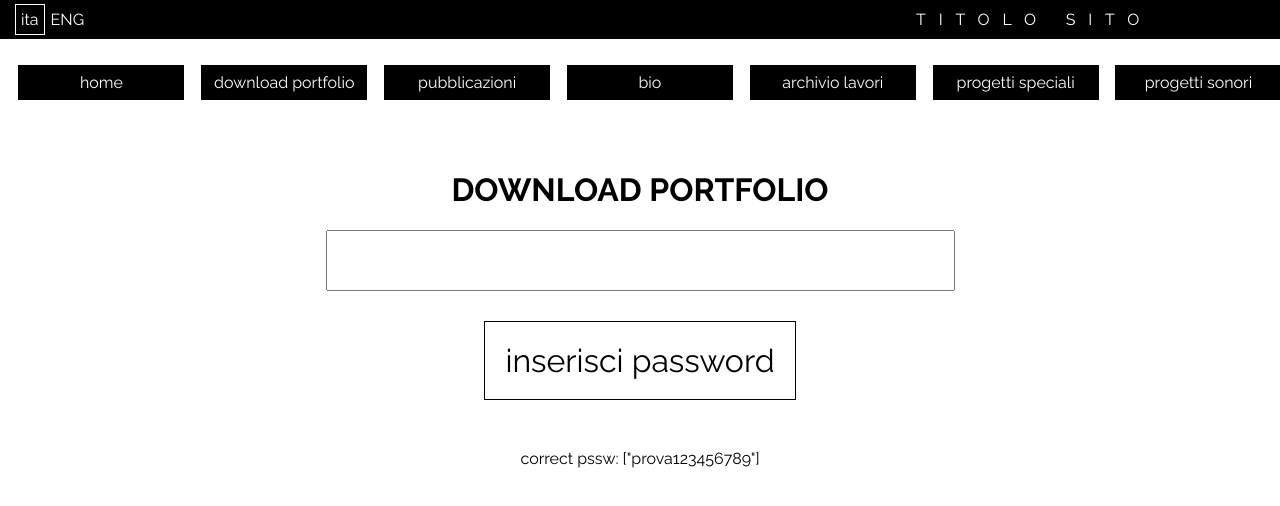
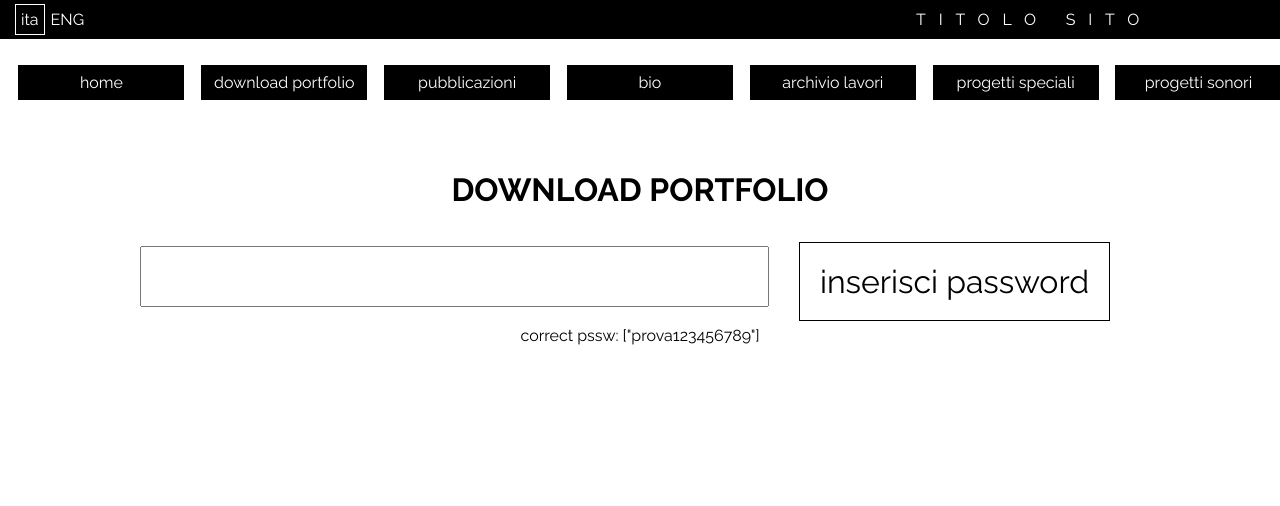
Before and after one commit to carlogambi/sciaraffawebsite, a React (Create React App) app: page / in a window 1280 px wide. Both pictures are taken after a click on the element "download portfolio". Shown: the top 506 px of the page. Built offline with nearby package versions, Linux system fonts and the light colour scheme.

Commit message:
prova react router

```diff
--- a/package.json
+++ b/package.json
@@ -9,7 +9,7 @@
     "react": "^16.13.1",
     "react-dom": "^16.13.1",
     "react-scripts": "3.4.3",
-    "jquery":"^3.5.1"
+    "jquery": "^3.5.1"
   },
   "scripts": {
     "start": "react-scripts start",
--- a/src/components/desktop/children/content-container/children/download-portfolio/download-portfolio.js
+++ b/src/components/desktop/children/content-container/children/download-portfolio/download-portfolio.js
@@ -2,6 +2,38 @@ import React, {useState} from 'react';
 import backToTop from './../../../../../../utils/back-to-top'
 
 import './download-portfolio.css';
+
+const PsswGate = (props) => {
+    const [inputValue, setInputValue] = useState('');
+    const [firstTry, setFirstTry] = useState(true);
+    const errTxt = 'WRONG PASSWORD';
+
+return  <div>
+            <p>{firstTry?'':errTxt}</p>
+            <input
+            type="text"
+            id="pssw-input"
+            value={inputValue}
+            onChange={(e) => setInputValue(e.target.value)}
+            />
+            <span
+                id='dwnld-button'
+                onClick={() => {
+                    props.setPsswCorrect(inputValue);
+                    setFirstTry(false);
+                    }}
+            >
+                {props.info.psswButtonText}
+            </span>
+    </div>;
+}
+
+const Download = ({info}) => {
+    return <a href={info.url} download>
+                {info.buttonText}
+            </a>;
+}
+
 
 export default ({info}) => {
 
@@ -9,37 +41,27 @@ export default ({info}) => {
     backToTop()
 
     const [psswCorrect, setPsswCorrect] = useState(false);
-    const [firstTry, setFirstTry] = useState(true);
 
-    let currentText;
     const psswList = info.password;
-
-    const checkPssw = () => {
-        if(firstTry)setFirstTry(false);
-        currentText = document.getElementById('pssw-input').value;
-        psswList.forEach(p =>
-            (p === currentText)?setPsswCorrect(true):null
-        );
-    };
-
-    const wrongPssw=
-    (!firstTry && !psswCorrect)?<span>!WRONG-PASSWORD!</span>:null;
-
-
-    const insertPssw =<React.Fragment>
-            {wrongPssw}<input type="password" id="pssw-input"/>{wrongPssw}
-            <span id='dwnld-button' onClick={checkPssw}>{info.psswButtonText}</span>
-            </React.Fragment>;
-
-
-
-    const download= <a href={info.url} download>
-                        {info.buttonText}
-                    </a>;
 
     return <div id="download-portfolio">
             <h1>DOWNLOAD PORTFOLIO</h1>
-            {psswCorrect?download:insertPssw}
+            {psswCorrect?
+                <Download
+                info={info}
+                />
+            :
+                <PsswGate
+                     setPsswCorrect={
+                         (pssw) =>
+                            psswList.includes(pssw)
+                            ?
+                            setPsswCorrect(true)
+                            :
+                            setPsswCorrect(false)
+                        }
+                    info={info}
+                />}
             <br/>correct pssw: {JSON.stringify(info.password)}
         </div>;
 }
```
Also changed, not shown: 1 other file (tests, documents, lock files or other folders).
